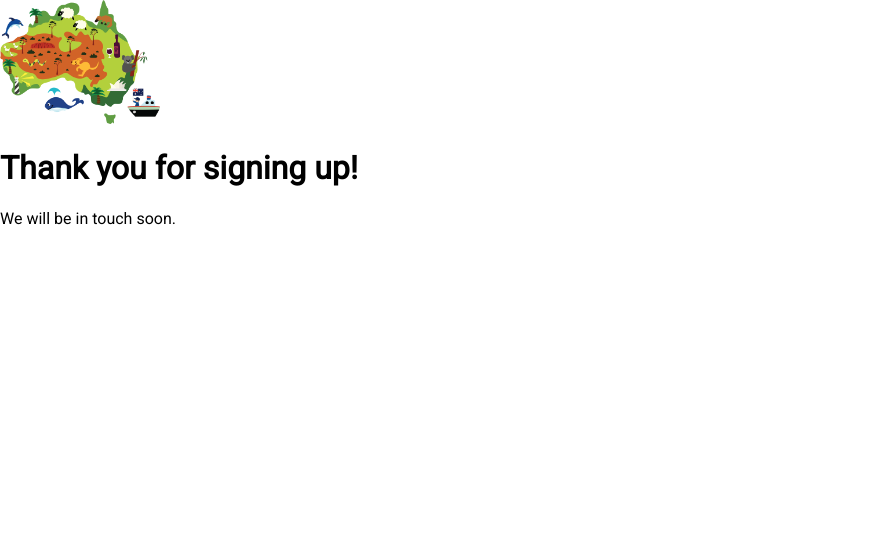
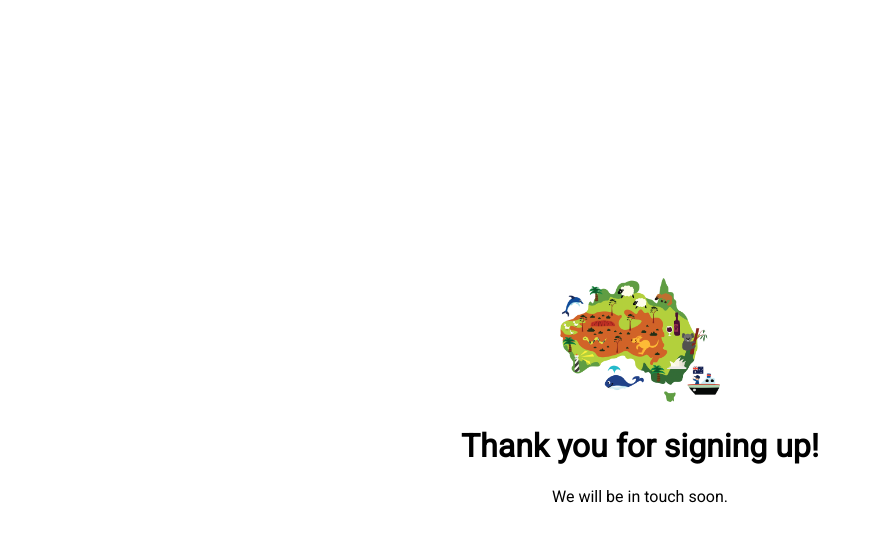
Before and after one commit to walterfcarvalho/Brainnest-form-screen-responsive, a plain HTML site: page thanks.html in a window 1280 px wide. Shown: the whole page, without its empty margins (0-881 px from the left). Drawn offline with Linux system fonts and the light colour scheme; files whose address does not match are found by name; a web font is replaced by a local one.

Commit message:
Add styling to landing page

```diff
--- a/style.css
+++ b/style.css
@@ -134,6 +134,18 @@ button {
     font-weight: bold;
 }
 
+/* Thank You Page */
+.thanks-grid {
+    display: grid;
+    justify-content: center;
+    align-items: center;
+    height: 100vh;
+}
+
+.thanks-grid div {
+    text-align: center;
+}
+
 /* Mobile */
 @media screen and (max-width: 800px) {
 
```
